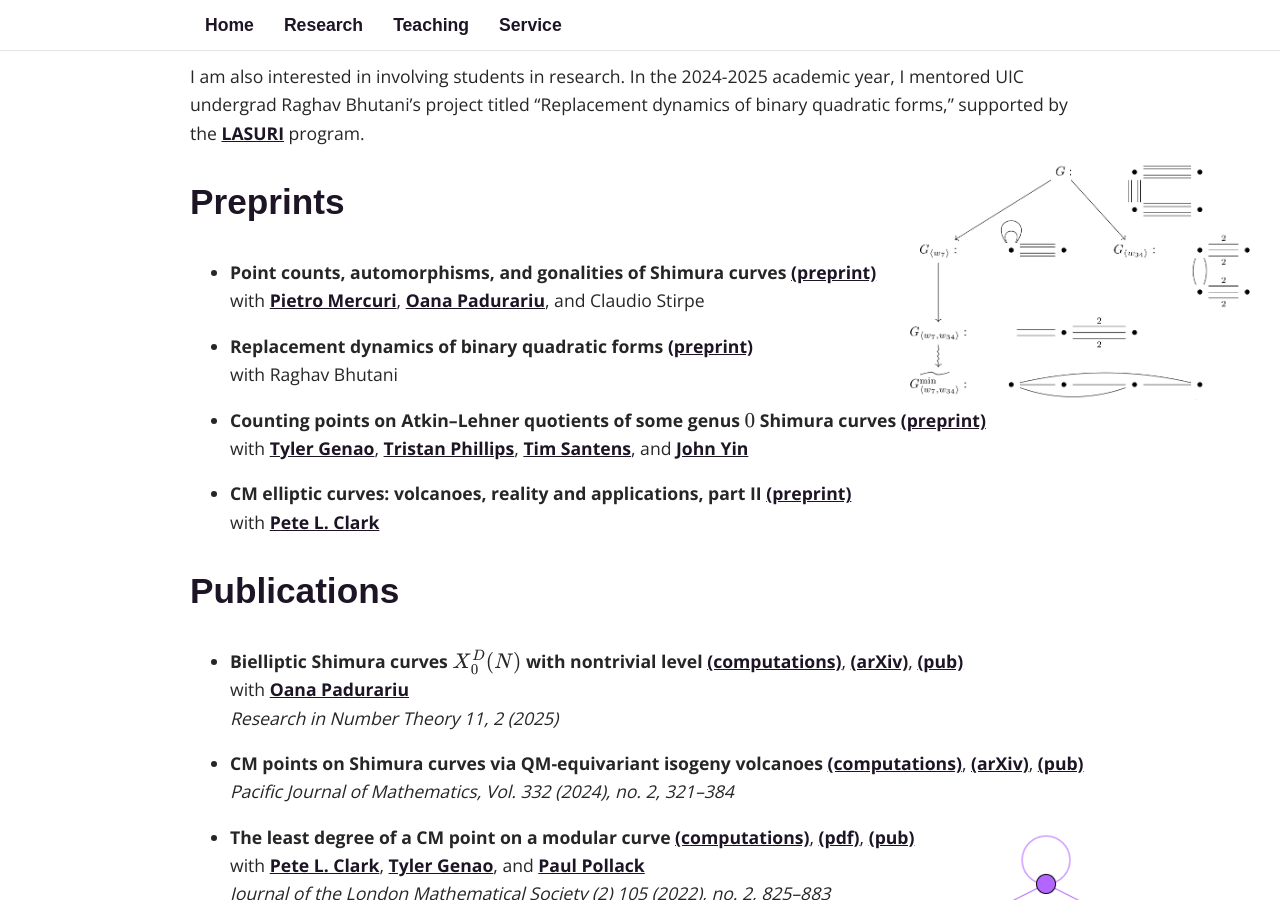
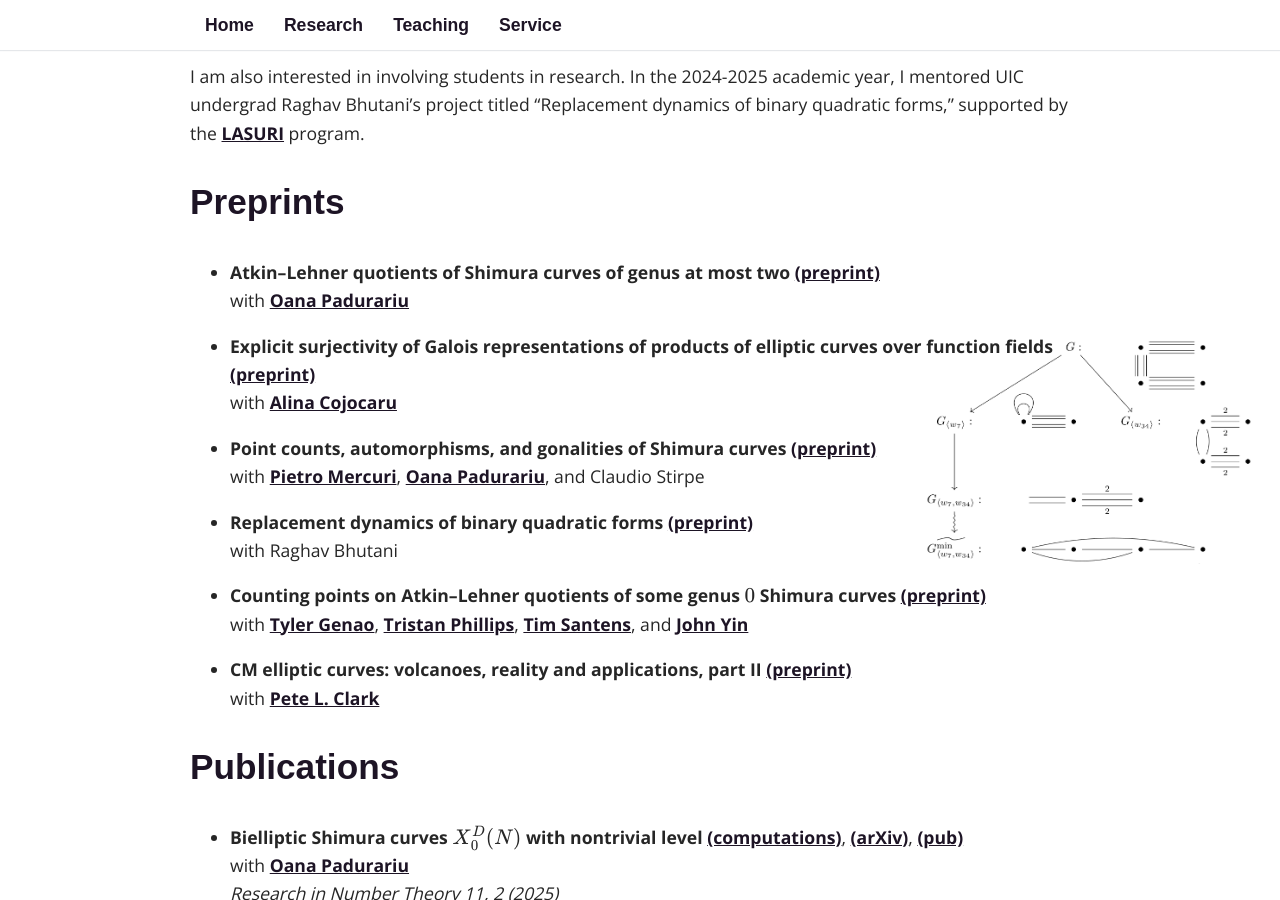
Before and after one commit to fsaia/site, a Jekyll site: the page built from _pages/02_research.md, in a window 1280 px wide and 900 px high, scrolled down 462 px. Built offline with Jekyll 4.4.1, drawn with Linux system fonts in a browser that asks for light colours; some web fonts are replaced; formulas are drawn with MathJax 3; some of the changed text lies outside the part shown.

Commit message:
Add files via upload

```diff
--- a/_pages/02_research.md
+++ b/_pages/02_research.md
@@ -15,10 +15,16 @@
 
 ## Preprints
 
+* **Atkin--Lehner quotients of Shimura curves of genus at most two** [(preprint)](https://drive.google.com/open?id=1mq-a2TyFyDphbl5Co7ifuUb0-FtSKZwt&usp=drive_fs)
+	with [Oana Padurariu](https://sites.google.com/view/oanapadurariu/home)
+
+* **Explicit surjectivity of Galois representations of products of elliptic curves over function fields** [(preprint)](https://drive.google.com/open?id=1GNtFULGElTfc8UrJF2VlkS4So0rf89KO&usp=drive_fs)
+	with [Alina Cojocaru](https://www.alinacarmencojocaru.com/acc-main.html)
+
 * **Point counts, automorphisms, and gonalities of Shimura curves** [(preprint)](https://drive.google.com/open?id=1XPTi7WijH1pNq14BG7EM5swEKJ4FEWFz&usp=drive_fs)
 	with [Pietro Mercuri](https://sites.google.com/view/mercuriptr/home), [Oana Padurariu](https://sites.google.com/view/oanapadurariu/home), and Claudio Stirpe
 
-<img src='dual_graphs.png' style="float:right; width:40%; margin: -170px;"/>
+<img src='dual_graphs.png' style="float:right; width:38%; margin: -170px;"/>
 
 * **Replacement dynamics of binary quadratic forms** [(preprint)](https://drive.google.com/open?id=107lX6URma4CRxumFyfwhCJanVrrJ8oi6&usp=drive_fs)
 	with Raghav Bhutani
@@ -26,8 +32,9 @@
 * **Counting points on Atkin--Lehner quotients of some genus $$0$$ Shimura curves** [(preprint)](https://drive.google.com/open?id=1inQ619dsvHOdSJr60H__YCSth28T7gIz&usp=drive_fs)
 	with [Tyler Genao](https://tylergenao.com/), [Tristan Phillips](https://sites.google.com/site/tristanphillipsmath/home), [Tim Santens](https://sites.google.com/view/timsantens/), and [John Yin](https://sites.google.com/view/johng23)
 
-* **CM elliptic curves: volcanoes, reality and applications, part II** [(preprint)](https://drive.google.com/file/d/1SQwJ4HetSW6mQX-eZ_Fy4EAKF9nl5qJS/view?usp=sharing)
+* **CM elliptic curves: volcanoes, reality and applications, part II** [(preprint)](https://drive.google.com/open?id=1b2EoBFmTbz8GHKvRBdasQ5vv-3qEob2-&usp=drive_fs)
 	with [Pete L. Clark](https://plclark.github.io/PeteLClark/)
+
 
 ## Publications
 
@@ -57,6 +64,9 @@
 ## Conferences and Workshops
 
 ### Invited Talks
+* **Shimura curve Atkin--Lehner quotients of genus at most two**
+	*JMM AMS Special Session on Rethinking Number Theory, Washington, D.C. -- January 2026*
+
 * **Genus one Atkin--Lehner quotients of Shimura curves**
 	*AMS Sectional Special Session on Recent Advances in the Mathematics of Cryptography -- October 2025*
 
@@ -73,6 +83,8 @@
 
 * **Low degree points on product surfaces** [(slides)](https://drive.google.com/file/d/1StIQJnP5jGKKUu8X1wliPwhdLf5KPViw/view?usp=sharing)
 	*MathFest, Indianapolis, IN -- August 2024*
+
+<img src='gamma0_17.jpg' style="float:right; width:30%; margin: -100px;"/>
 
 * **Bielliptic Shimura curves $$X_0^D(N)$$ with nontrivial level** [(slides)](https://drive.google.com/open?id=1SlxsBQ77sOg_OHqjc6CDCwIh4ZmJ6ZGj&usp=drive_fs)
 	*ANTS XVI, MIT -- July 2024*
@@ -124,8 +136,6 @@
 * **Mathematics Teacher-Scholar Symposium (MaTSS)**
 	*Virtual -- May 2021*
 
-<img src='gamma0_17.jpg' style="float:right; width:30%; margin: -100px;"/>
-
 * **Connecticut Number Theory Conference (CTNT)**
 	*Virtual -- June 2020*
 
@@ -154,6 +164,9 @@
 
 
 ### Contributed and Internal Seminar Talks
+
+* **Shimura curve Atkin--Lehner quotients of genus at most two**
+	*Number Theory Seminar -- UIC -- September 2025*
 
 * **Effective surjectivity of Galois representations of products of elliptic curves over function fields**
 	*Number Theory Seminar -- UIC -- February 2025*
```
Also changed, not shown: _pages/01_home.md (+6 -0 lines).
